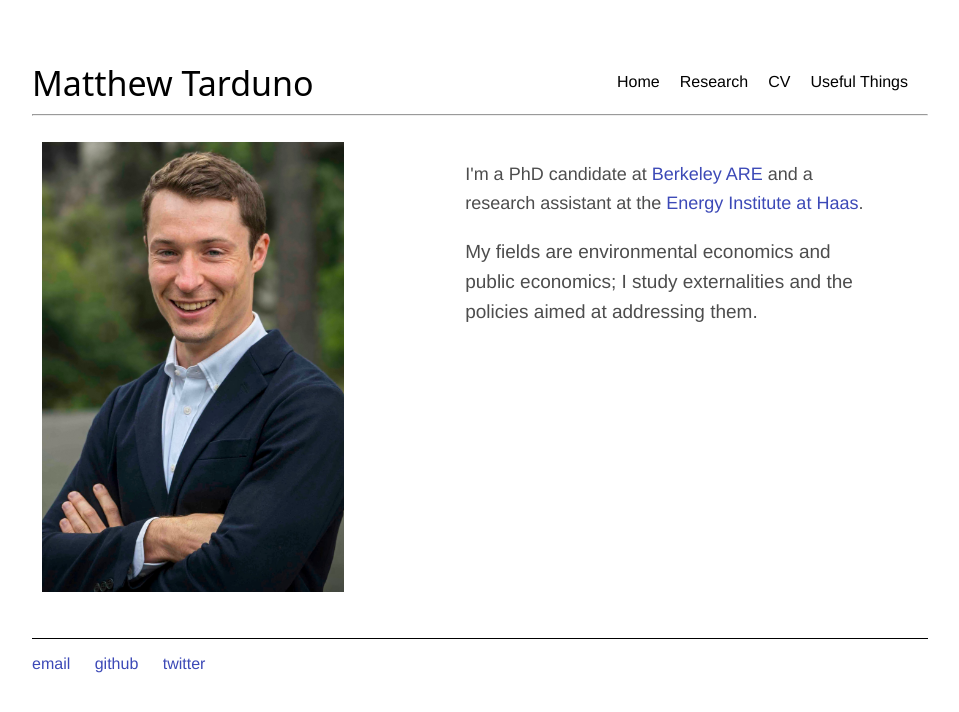
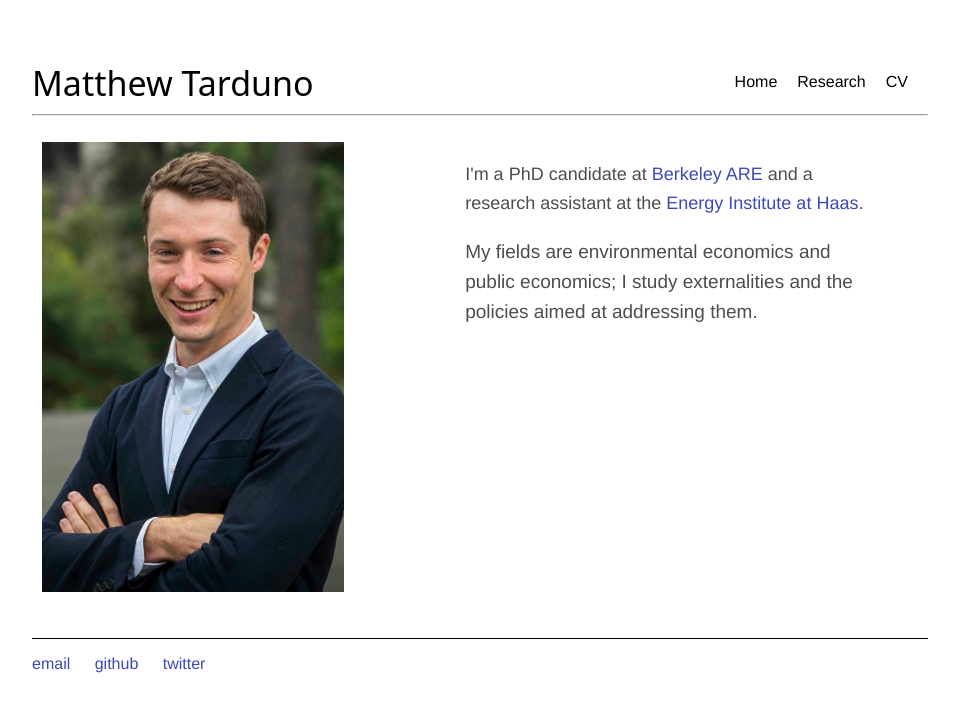
Before and after one commit to Matt-Tarduno/Matt-Tarduno.github.io, a Jekyll site: the page built from index.html, in a window 1280 px wide. Shown: the top 712 px of the page, without its empty margins (160-1119 px from the left). Built offline with Jekyll 4.4.1, drawn with Linux system fonts in a browser that asks for light colours.

Commit message:
Update default.html

```diff
--- a/_layouts/default.html
+++ b/_layouts/default.html
@@ -13,7 +13,6 @@
 					<a href="/" style="color: black">Home</a>
 					<a href="/research" style="color: black">Research</a>
 					<a href="/cv" style="color: black">CV</a></li>
-					<a href="/scraping_guide" style="color: black">Useful Things</a>
 				  </div>
 				</div>
 			<hr>
```
